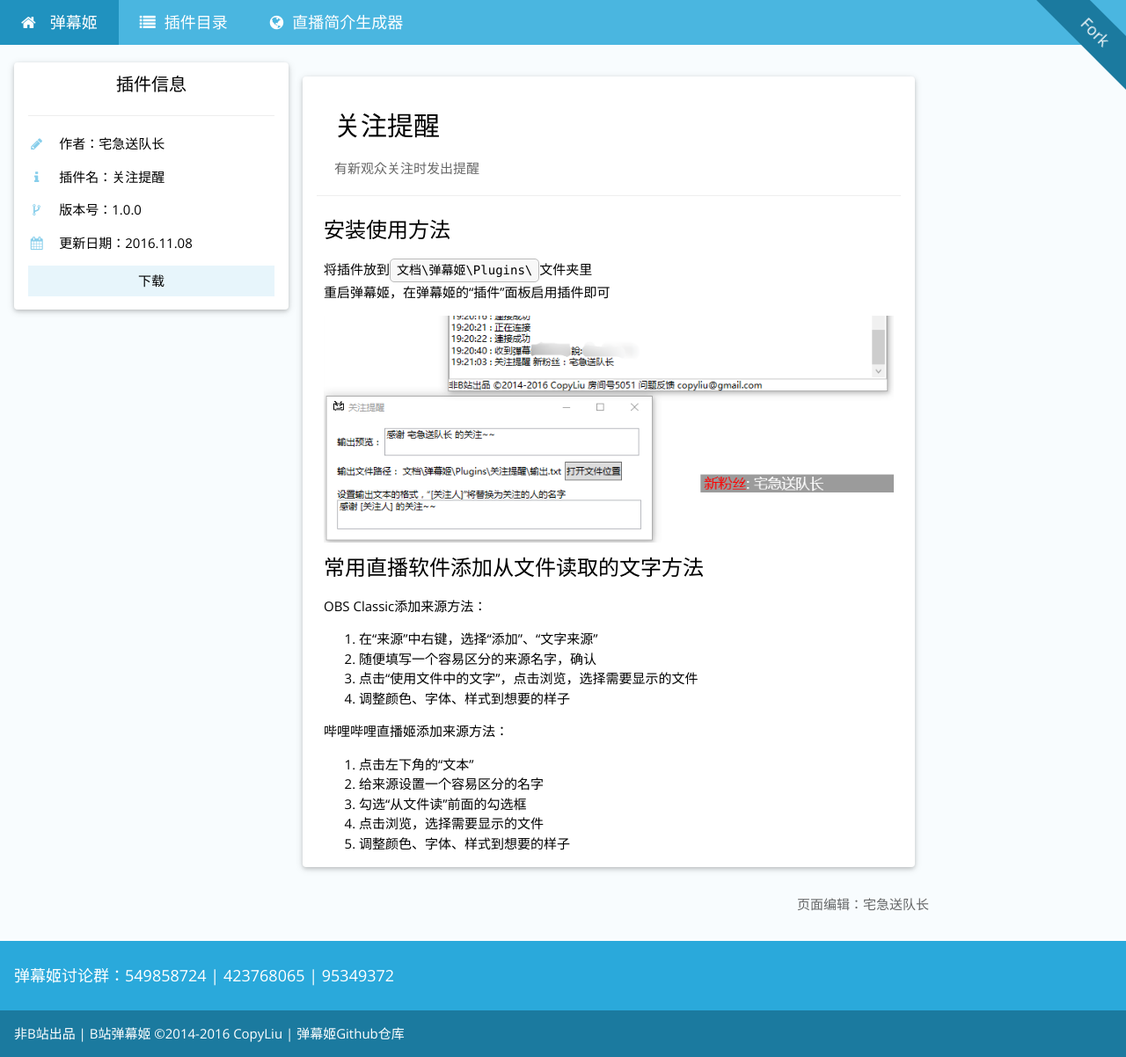
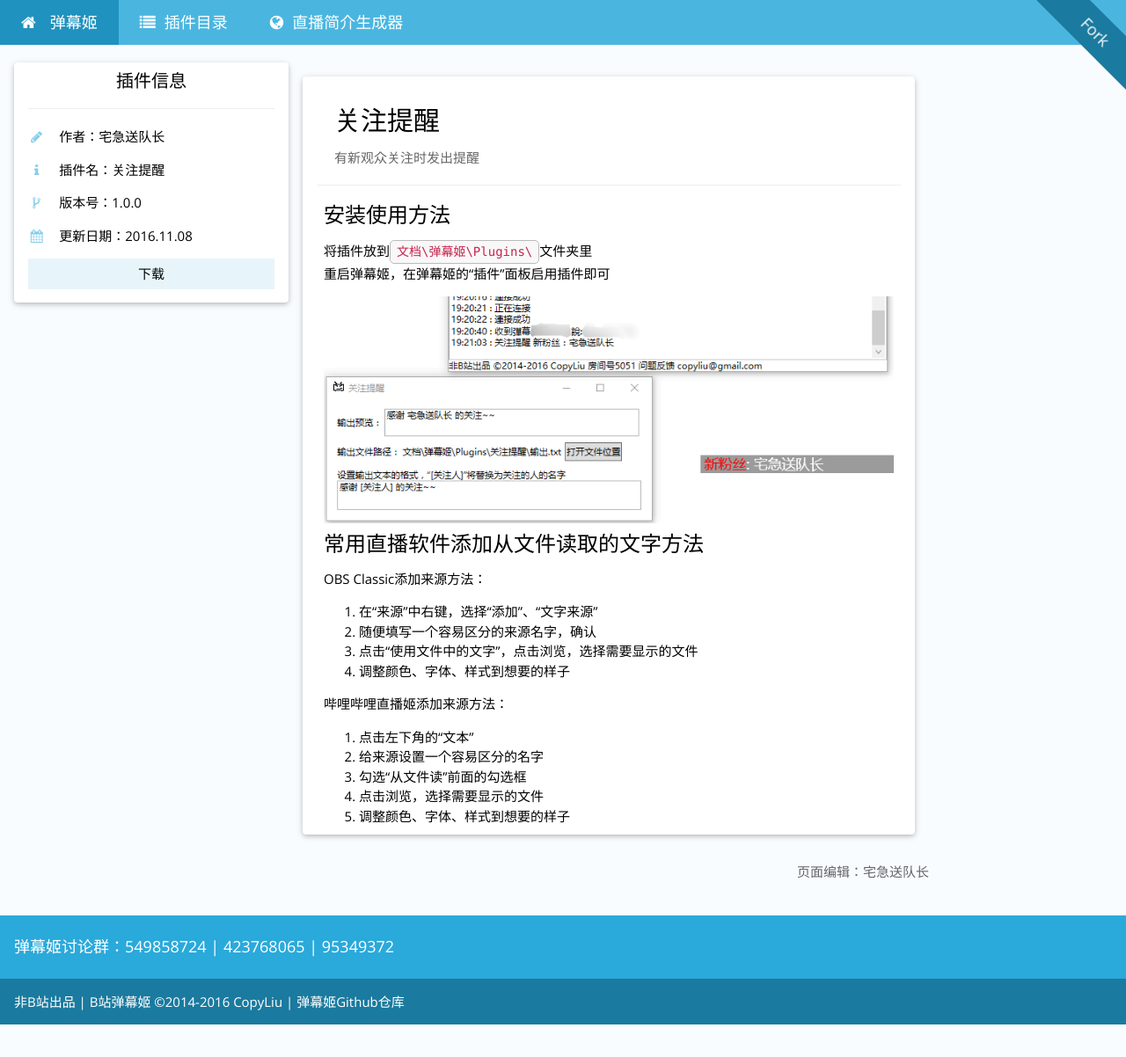
Before and after one commit to Bililive/www.danmuji.org, a Jekyll site: the page built from _plugin/FollowAlert.md, in a window 1280 px wide. Shown: the whole page at 88% size. Built offline with Jekyll 4.4.1, drawn with Linux system fonts in a browser that asks for light colours; nearby versions of some CDN libraries; some web fonts are replaced; comment, search, counter and statistics services are not loaded; after the commit the page ends 1165 px from its top, so only the background shows below that.

Commit message:
修改head中的css顺序，增加bootstrap.css

```diff
--- a/_includes/head.html
+++ b/_includes/head.html
@@ -1,13 +1,14 @@
 <meta charset="utf-8">
 <meta http-equiv="X-UA-Compatible" content="IE=edge">
+<meta name="viewport" content="width=device-width, initial-scale=1">
 <!--<meta name="description" content="{{ page.excerpt | default: site.description | strip_html | normalize_whitespace | truncate: 160 | escape }}">-->
-<meta name="viewport" content="width=device-width, initial-scale=1">
+<link rel="stylesheet" href="https://cdn.bootcss.com/bootstrap/3.3.7/css/bootstrap.min.css">
+<link rel="stylesheet" href="https://fonts.googleapis.com/css?family=Open+Sans|Menlo">
+<link rel="stylesheet" href="https://cdnjs.cloudflare.com/ajax/libs/font-awesome/4.6.3/css/font-awesome.min.css">
 <link rel="stylesheet" href="/css/w3.css">
 <link rel="stylesheet" href="/css/theme.css">
 <link rel="stylesheet" href="/css/css.css">
 <link rel="stylesheet" href="/css/notie.css">
-<link rel="stylesheet" href="https://fonts.googleapis.com/css?family=Open+Sans|Menlo">
-<link rel="stylesheet" href="https://cdnjs.cloudflare.com/ajax/libs/font-awesome/4.6.3/css/font-awesome.min.css">
 <link rel="stylesheet" href="/css/highlight.css">
 <style>html,body,h1,h2,h3,h4,h5 {font-family: "Open Sans", sans-serif}</style>
 <script>var _czc = _czc || [];_czc.push(["_setAccount", "{{ site.cnzz }}"]);</script>
```
